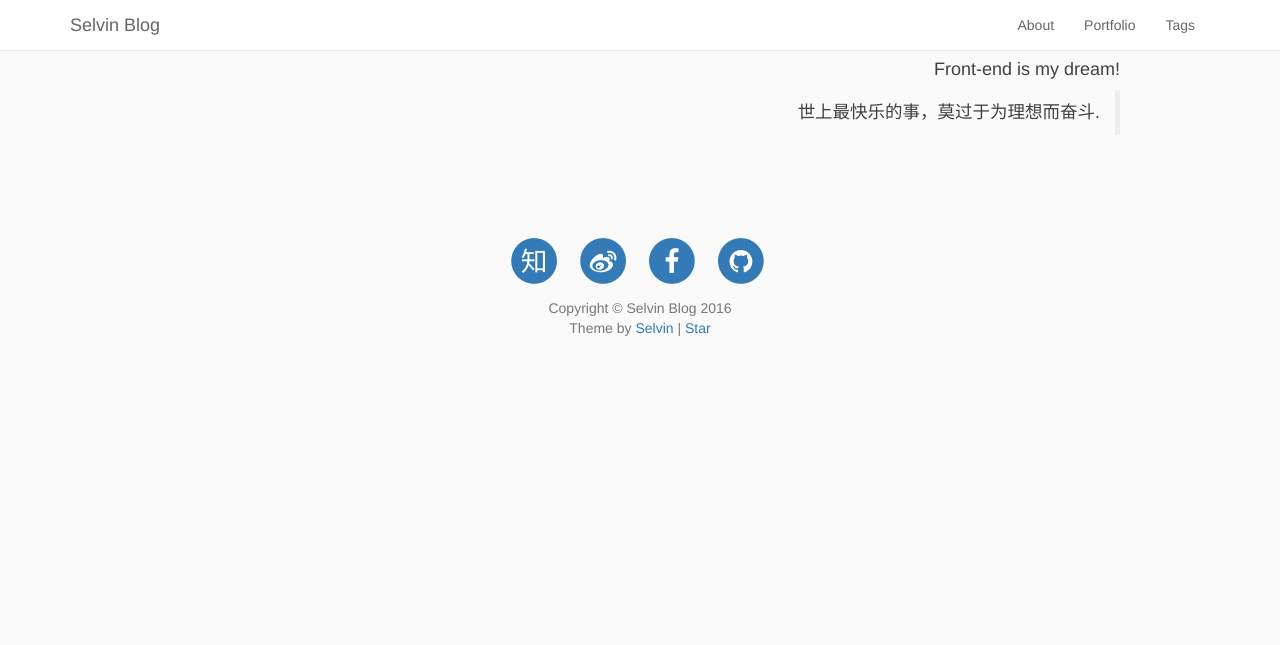
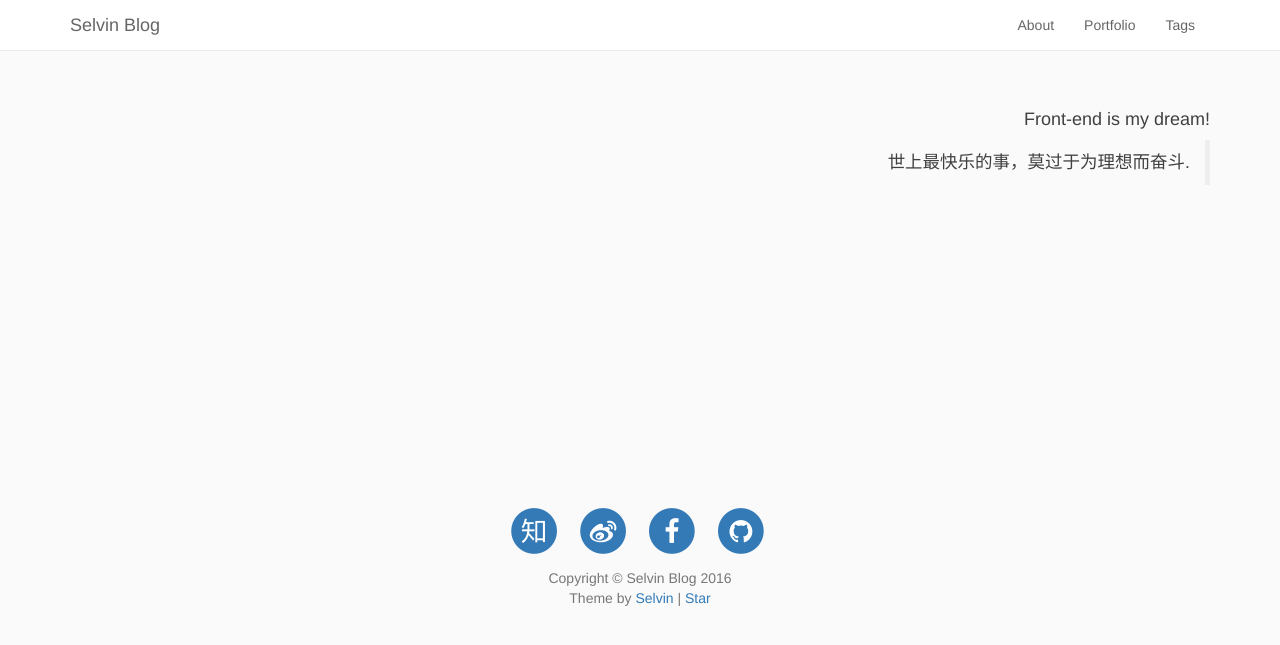
Before and after one commit to Selvin11/selvin.github.io, a Jekyll site: the page built from about.html, in a window 1280 px wide. Shown: the top 645 px of the page. Built offline with Jekyll 4.4.1, drawn with Linux system fonts in a browser that asks for light colours; nearby versions of some CDN libraries; comment, search, counter and statistics services are not loaded.

Commit message:
change about css style

```diff
--- a/about.html
+++ b/about.html
@@ -1,9 +1,13 @@
 ---
 layout: default
 ---
-<div class="wrap text-right">
-	<h4>Front-end is my dream!</h4>
-	<blockquote class="blockquote-reverse">
-		世上最快乐的事，莫过于为理想而奋斗.
-	</blockquote>
+<div class="container">
+  <div class="row">
+    <div class="col-md-12 text-right textright">
+      <h4>Front-end is my dream!</h4>
+      <blockquote class="blockquote-reverse">
+        世上最快乐的事，莫过于为理想而奋斗.
+      </blockquote>
+    </div>
+  </div>
 </div>
--- a/css/selvin.css
+++ b/css/selvin.css
@@ -28,10 +28,10 @@ a.post-link:hover,
 h2.post-title:hover{
   color:#E91E63;
 }
-
-.wrap {
-  width: 960px;
-  margin: 0 auto; }
+.textright{
+  margin-top:50px;
+  margin-bottom:200px;
+}
 #nav{
   opacity:1;
   background-color:rgba(255, 255, 255, .9);
```
